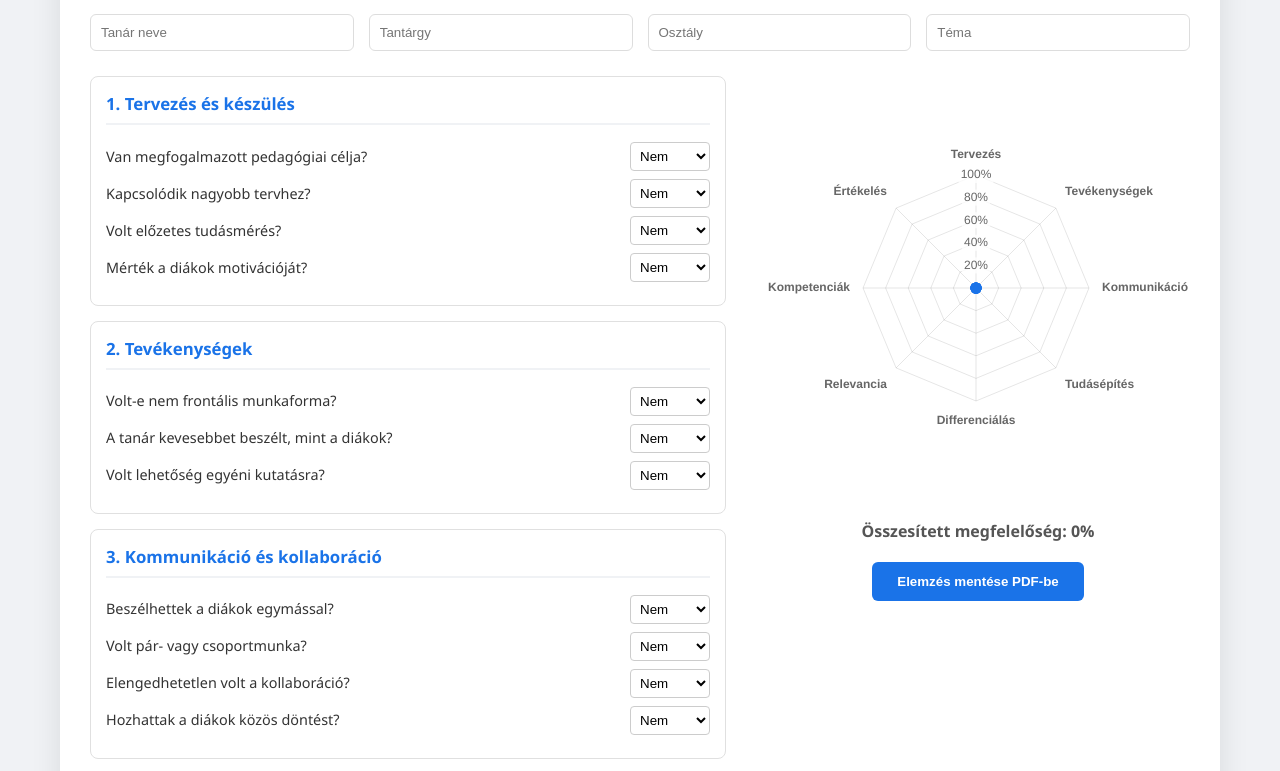
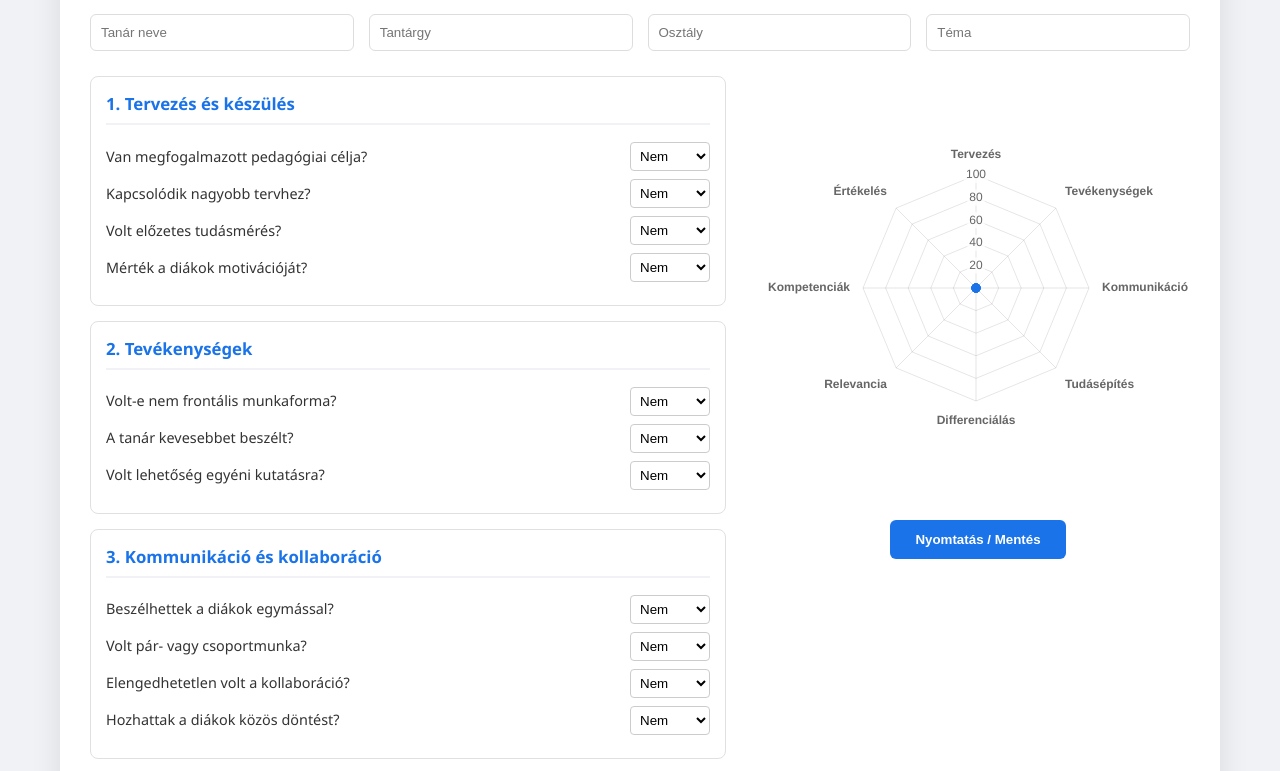
Before and after one commit to gnadori/ped_eszkozok, a plain HTML site: page index.html in a window 1280 px wide. Shown: the part 130-901 px from the top of the page. Drawn offline with nearby package versions, Linux system fonts and the light colour scheme.

Commit message:
Update index.html

```diff
--- a/index.html
+++ b/index.html
@@ -3,32 +3,29 @@
 <head>
     <meta charset="UTF-8">
     <meta name="viewport" content="width=device-width, initial-scale=1.0">
-    <title>Óraelemző - Igen/Nem alapú</title>
+    <title>Óraelemző v2</title>
     <script src="https://cdn.jsdelivr.net/npm/chart.js"></script>
     <style>
         body { font-family: 'Segoe UI', sans-serif; background-color: #f0f2f5; color: #333; margin: 0; padding: 20px; }
         .container { max-width: 1100px; margin: auto; background: white; padding: 30px; border-radius: 15px; box-shadow: 0 8px 30px rgba(0,0,0,0.1); }
         h1 { text-align: center; color: #1a73e8; margin-bottom: 30px; }
         .grid { display: grid; grid-template-columns: 1.2fr 0.8fr; gap: 40px; }
-        .section { margin-bottom: 15px; padding: 15px; border-radius: 8px; background: #fff; border: 1px solid #e0e0e0; transition: 0.3s; }
-        .section:hover { border-color: #1a73e8; box-shadow: 0 2px 8px rgba(0,0,0,0.05); }
+        .section { margin-bottom: 15px; padding: 15px; border-radius: 8px; background: #fff; border: 1px solid #e0e0e0; }
         .section h3 { margin-top: 0; color: #1a73e8; border-bottom: 2px solid #f0f2f5; padding-bottom: 8px; font-size: 1.05em; }
         .question { display: flex; justify-content: space-between; align-items: center; margin-bottom: 8px; font-size: 0.9em; line-height: 1.4; }
-        .question span { padding-right: 15px; }
         select { padding: 5px; border-radius: 4px; border: 1px solid #ccc; background: #fff; cursor: pointer; width: 80px; }
         select.yes { background-color: #e6ffed; border-color: #2ecc71; }
         .chart-container { position: sticky; top: 20px; text-align: center; }
         .header-info { display: grid; grid-template-columns: repeat(auto-fit, minmax(200px, 1fr)); gap: 15px; margin-bottom: 25px; }
         .header-info input { padding: 10px; border: 1px solid #ddd; border-radius: 6px; }
         .btn-print { background: #1a73e8; color: white; border: none; padding: 12px 25px; border-radius: 6px; cursor: pointer; font-weight: bold; margin-top: 20px; }
-        .btn-print:hover { background: #1557b0; }
         @media (max-width: 850px) { .grid { grid-template-columns: 1fr; } .chart-container { position: static; } }
     </style>
 </head>
 <body>
 
 <div class="container">
-    <h1>Digitális Óraelemző (Igen/Nem)</h1>
+    <h1>Óraelemző</h1>
 
     <div class="header-info">
         <input type="text" placeholder="Tanár neve">
@@ -50,7 +47,7 @@
             <div class="section" data-cat="1">
                 <h3>2. Tevékenységek</h3>
                 <div class="question"><span>Volt-e nem frontális munkaforma?</span> <select onchange="updateChart(this)"><option value="0">Nem</option><option value="1">Igen</option></select></div>
-                <div class="question"><span>A tanár kevesebbet beszélt, mint a diákok?</span> <select onchange="updateChart(this)"><option value="0">Nem</option><option value="1">Igen</option></select></div>
+                <div class="question"><span>A tanár kevesebbet beszélt?</span> <select onchange="updateChart(this)"><option value="0">Nem</option><option value="1">Igen</option></select></div>
                 <div class="question"><span>Volt lehetőség egyéni kutatásra?</span> <select onchange="updateChart(this)"><option value="0">Nem</option><option value="1">Igen</option></select></div>
             </div>
 
@@ -100,8 +97,7 @@
 
         <div class="chart-container">
             <canvas id="radarChart"></canvas>
-            <div id="stat-summary" style="margin-top: 20px; font-weight: bold; color: #555;"></div>
-            <button class="btn-print" onclick="window.print()">Elemzés mentése PDF-be</button>
+            <button class="btn-print" onclick="window.print()">Nyomtatás / Mentés</button>
         </div>
     </div>
 </div>
@@ -115,13 +111,12 @@
         data: {
             labels: labels,
             datasets: [{
-                label: 'Igen válaszok aránya (%)',
+                label: 'Értékelési szint',
                 data: [0, 0, 0, 0, 0, 0, 0, 0],
                 backgroundColor: 'rgba(26, 115, 232, 0.2)',
                 borderColor: 'rgba(26, 115, 232, 1)',
                 borderWidth: 3,
-                pointBackgroundColor: 'rgba(26, 115, 232, 1)',
-                pointRadius: 4
+                pointBackgroundColor: 'rgba(26, 115, 232, 1)'
             }]
         },
         options: {
@@ -129,7 +124,7 @@
                 r: {
                     min: 0,
                     max: 100,
-                    ticks: { stepSize: 20, callback: value => value + '%' },
+                    ticks: { stepSize: 20 },
                     pointLabels: { font: { size: 12, weight: 'bold' } }
                 }
             },
@@ -138,27 +133,20 @@
     });
 
     function updateChart(el) {
-        if(el) {
-            el.className = el.value == "1" ? "yes" : "";
-        }
+        if(el) el.className = el.value == "1" ? "yes" : "";
 
         const scores = [];
         for (let i = 0; i < 8; i++) {
             const selects = document.querySelectorAll(`.section[data-cat="${i}"] select`);
             let yesCount = 0;
             selects.forEach(s => { if(s.value == "1") yesCount++; });
-            const percentage = Math.round((yesCount / selects.length) * 100);
-            scores.push(percentage);
+            scores.push(Math.round((yesCount / selects.length) * 100));
         }
 
         myChart.data.datasets[0].data = scores;
         myChart.update();
-
-        const avg = Math.round(scores.reduce((a, b) => a + b, 0) / 8);
-        document.getElementById('stat-summary').innerText = `Összesített megfelelőség: ${avg}%`;
     }
 
-    // Kezdő állapot beállítása
     updateChart();
 </script>
 
```
